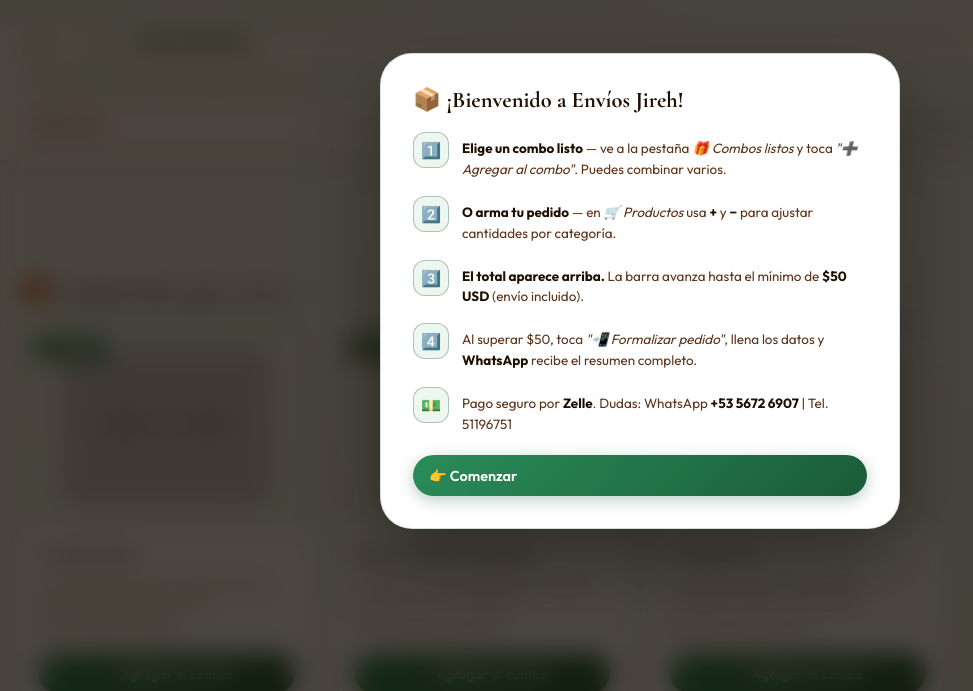
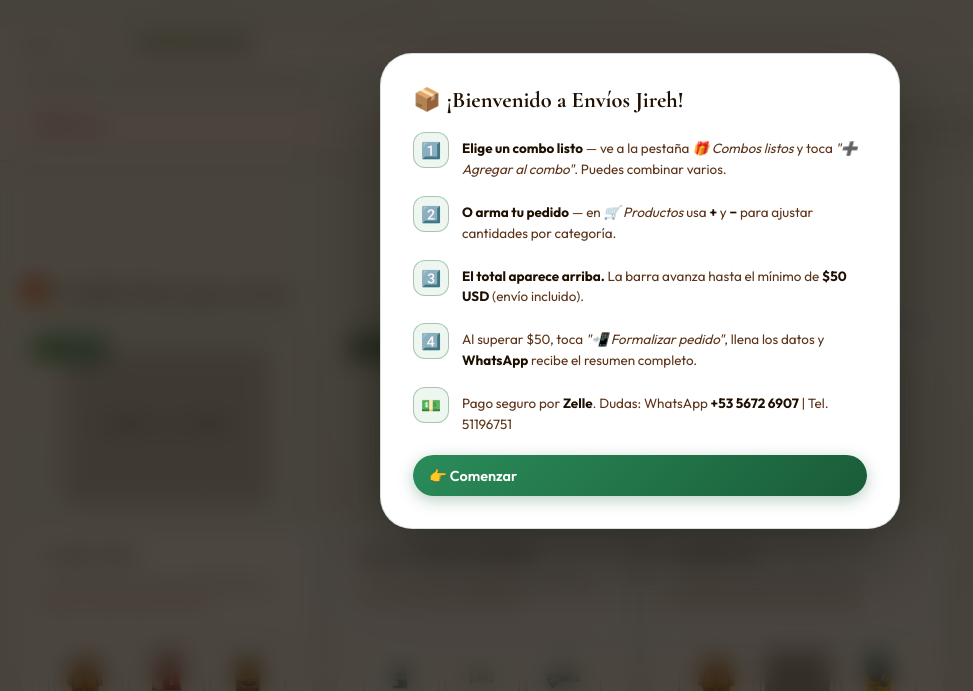
Before and after one commit to Envios-Jireh/Envios-Jireh.github.io, a plain HTML site: page index.html in a window 1280 px wide. Shown: the part 109-800 px from the top of the page, without its empty margins (0-973 px from the left). Drawn offline with nearby package versions, Linux system fonts and the light colour scheme; grey boxes are pictures that could not be loaded; placeholder pictures from the web are drawn by us.

Commit message:
Agregar galería visual de productos en tarjetas de combos

```diff
--- a/script.js
+++ b/script.js
@@ -181,6 +181,28 @@ function renderCombos(){
     pr.className="combo-price";
     pr.innerHTML=`$${comboPrice(combo)} <small>USD (incl. envío)</small>`;
 
+    /* products gallery */
+    const gallery = document.createElement("div");
+    gallery.className = "combo-gallery";
+    const uniqueItems = Array.from(new Map(combo.items.map(it=>[it.id,it])).values()).slice(0,6);
+    uniqueItems.forEach(it=>{
+      const prod = PRODUCTS[it.id];
+      const imgDiv = document.createElement("div");
+      imgDiv.className = "combo-gallery-item";
+      imgDiv.title = `${prod.name} (${it.qty} u.)`;
+      const thumbImg = document.createElement("img");
+      thumbImg.src = prod.img || ph(prod.name);
+      thumbImg.alt = prod.name;
+      thumbImg.loading = "lazy";
+      thumbImg.onerror = ()=>{ thumbImg.src = ph(prod.name); };
+      imgDiv.appendChild(thumbImg);
+      const qty = document.createElement("span");
+      qty.className = "combo-gallery-qty";
+      qty.textContent = `×${it.qty}`;
+      imgDiv.appendChild(qty);
+      gallery.appendChild(imgDiv);
+    });
+
     /* toggle list */
     const tog = document.createElement("button");
     tog.className="combo-toggle-btn";
@@ -207,7 +229,7 @@ function renderCombos(){
     addBtn.textContent="➕ Agregar al combo";
     addBtn.addEventListener("click",()=>addCombo(combo.id,addBtn));
 
-    body.append(nm,ds,pr,tog,panel,addBtn);
+    body.append(nm,ds,pr,gallery,tog,panel,addBtn);
     card.appendChild(body);
     grid.appendChild(card);
   });
--- a/styles.css
+++ b/styles.css
@@ -329,6 +329,35 @@ body::before {
 .combo-desc { font-size: 0.74rem; color: var(--brown-soft); line-height: 1.5; }
 .combo-price { display: none; }
 
+.combo-gallery {
+  display: grid; grid-template-columns: repeat(auto-fit, minmax(60px, 1fr)); gap: 6px;
+  margin: 0.5rem 0; padding: 0.5rem;
+  background: var(--green-faint); border-radius: var(--r-sm);
+  border: 1px solid var(--border);
+}
+.combo-gallery-item {
+  position: relative; aspect-ratio: 1;
+  border-radius: var(--r-sm); overflow: hidden;
+  background: white; border: 1px solid var(--border-hard);
+  cursor: pointer; transition: transform 0.2s var(--ease), box-shadow 0.2s var(--ease);
+  display: flex; align-items: center; justify-content: center;
+}
+.combo-gallery-item:hover {
+  transform: scale(1.08);
+  box-shadow: 0 4px 12px rgba(26,92,56,0.2);
+}
+.combo-gallery-item img {
+  width: 100%; height: 100%;
+  object-fit: contain; padding: 4px;
+}
+.combo-gallery-qty {
+  position: absolute; bottom: 1px; right: 1px;
+  background: var(--gold); color: white;
+  font-size: 0.6rem; font-weight: 700;
+  padding: 2px 4px; border-radius: 3px;
+  box-shadow: 0 2px 4px rgba(0,0,0,0.15);
+}
+
 .combo-toggle-btn {
   background: none; border: none; cursor: pointer;
   font-size: 0.72rem; font-weight: 600; color: var(--brown-soft);
```
